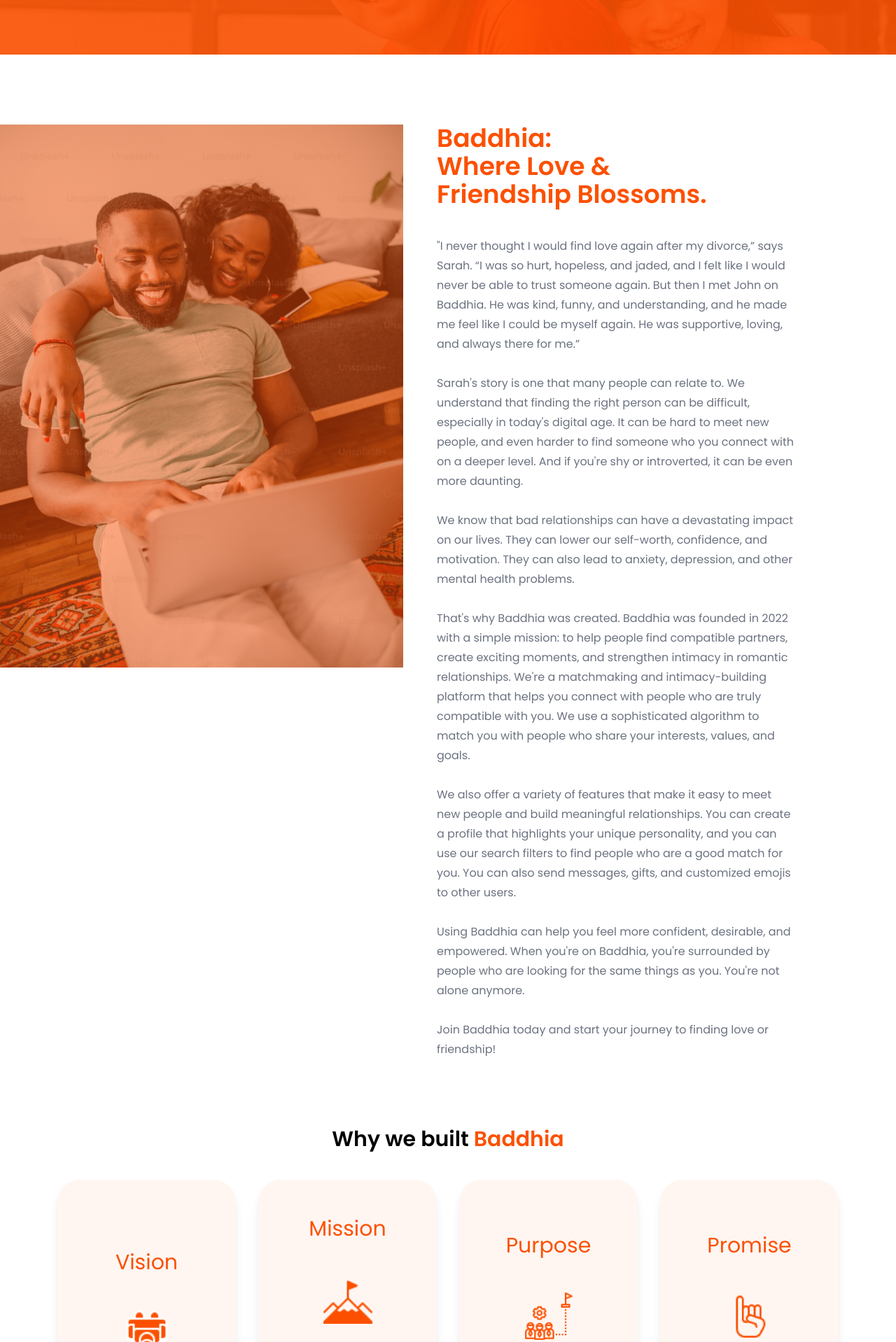
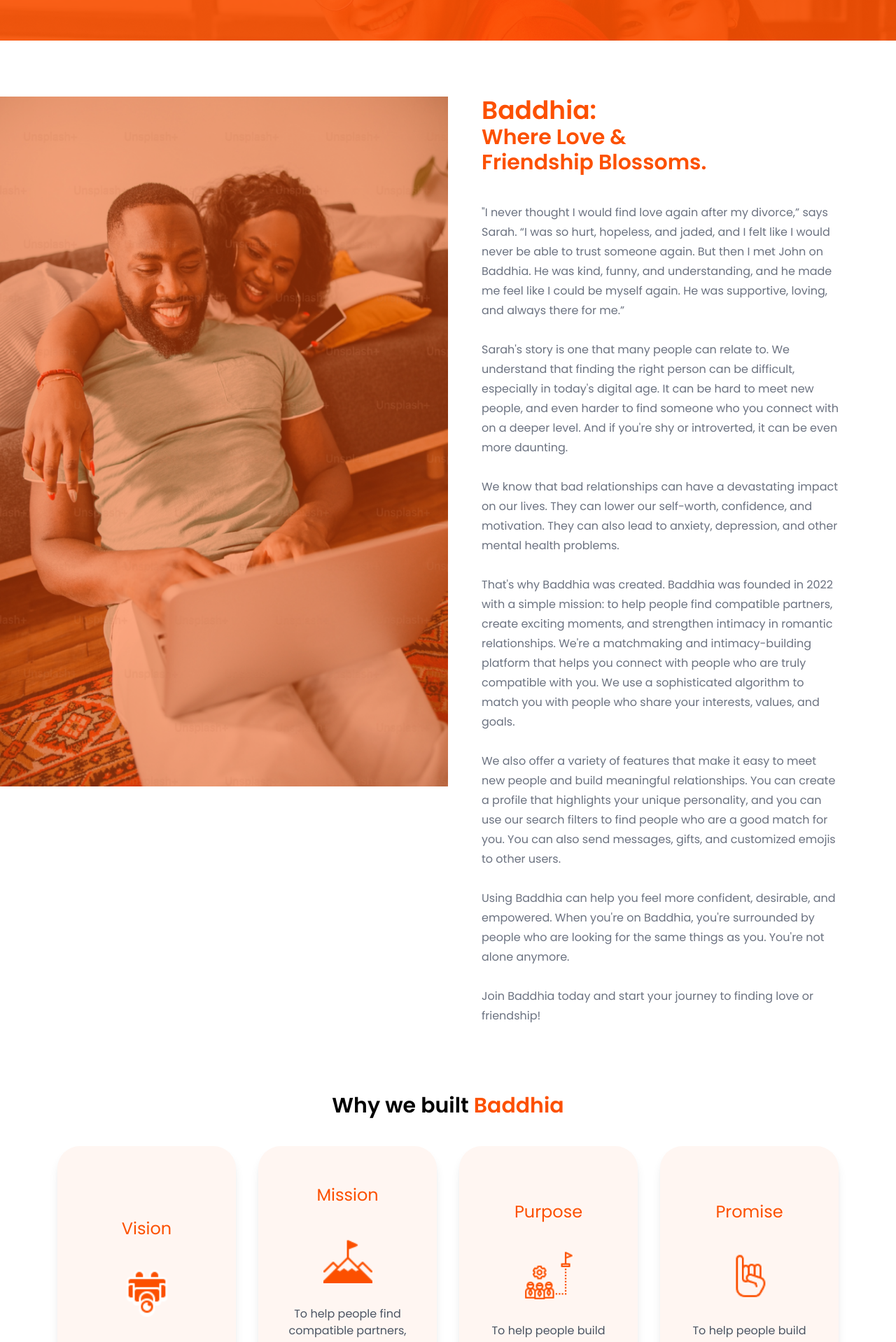
Before and after one commit to Tolutoon/baddhia, a React (Vite) app: page /about in a window 1280 px wide. Shown: the part 262-2180 px from the top of the page at 70% size. Built offline with nearby package versions, Linux system fonts and the light colour scheme.

Commit message:
in progress

```diff
--- a/src/components/Reasons.jsx
+++ b/src/components/Reasons.jsx
@@ -47,7 +47,7 @@ function Reasons() {
               className="bg-[#FFF6F2] shadow-lg rounded-[32px] md:h-[418px] md:w-[255px] h-fit w-[245px] gap-8 p-6 flex justify-center flex-col items-center"
               key={elem.id}
             >
-              <h2 className="m-4 md:text-3xl text-2xl text-baddhia-orange">
+              <h2 className="m-2 text-2xl text-baddhia-orange">
                 {elem.title}
               </h2>
               <img
--- a/src/faqData.js
+++ b/src/faqData.js
@@ -2,8 +2,9 @@ const data = [
   {
     id: 1,
     title: "What is Baddhia?",
-    info: "Baddhia is an online matchmaking, intimacy-building and social commerce platform that helps users find their perfect match and build healthy life-long relationships. We are committed to helping people find a genuine partner, express their emotions wholeheartedly and strengthen their intimacy.",
+    info: "Baddhia is an online matchmaking, intimacy-building and social commerce platform that helps you find your perfect match and build a healthy, lifelong romantic relationship, no matter where you are in the world." + "\n " + "We understand that finding the right person can be challenging, and that’s why we use a sophisticated mathematical algorithm to evaluate your psychographic and demographic information and match you with someone who shares your values, interests, and lifestyle."
   },
+
   {
     id: 2,
     title: "How can I join?",
--- a/src/pages/About.jsx
+++ b/src/pages/About.jsx
@@ -9,14 +9,14 @@ function About() {
   return (
     <div>
       <Header />
-      <div className="h-[5vh]"></div>
+      <div className="h-[10vh]"></div>
       <div className="bg-[url('/images/about-backphone.png')] h-[20vh] w-full bg-no-repeat md:hidden flex flex-col justify-center px-10">
         <h2 className="md:text-5xl text-4xl font-semibold md:mb-8 text-white">
           About Baddhia
         </h2>
         <p className="md:text-xl text-white">Our brand story</p>
       </div>
-      <div className="bg-[url('/images/aboutHeadBanner.png')] h-[40vh] w-full bg-no-repeat hidden md:flex flex-col justify-center px-40 mb-20">
+      <div className="bg-[url('/images/aboutHeadBanner.png')] h-[30vh] w-full bg-no-repeat hidden md:flex flex-col justify-center px-40 mb-20">
         <h2 className="text-5xl font-semibold md:mb-8 text-white">
           About Baddhia
         </h2>
@@ -27,13 +27,13 @@ function About() {
         <div>
           <img
             src={banner}
-            className="md:w-[45vw] hidden xl:flex h-[776px]"
+            className="md:w-[50vw] hidden xl:flex h-[986px]"
             alt=""
           />
         </div>
-        <div className="xl:w-[40vw] md:w-[90vw] md:px-0 px-10 mb-20">
-          <h2 className="text-baddhia-orange md:text-4xl text-3xl text-left md:mb-10 mb-5 font-semibold">
-            Baddhia: <br />
+        <div className="xl:w-[40vw] md:w-[90vw] md:px-0 px-10 mb-20 md:md-40">
+          <h2 className="text-baddhia-orange md:text-3xl text-2xl text-left md:mb-10 mb-5 font-semibold">
+            <span className="text-4xl">Baddhia:</span> <br />
             Where Love & <br />
             Friendship Blossoms.
           </h2>
```
